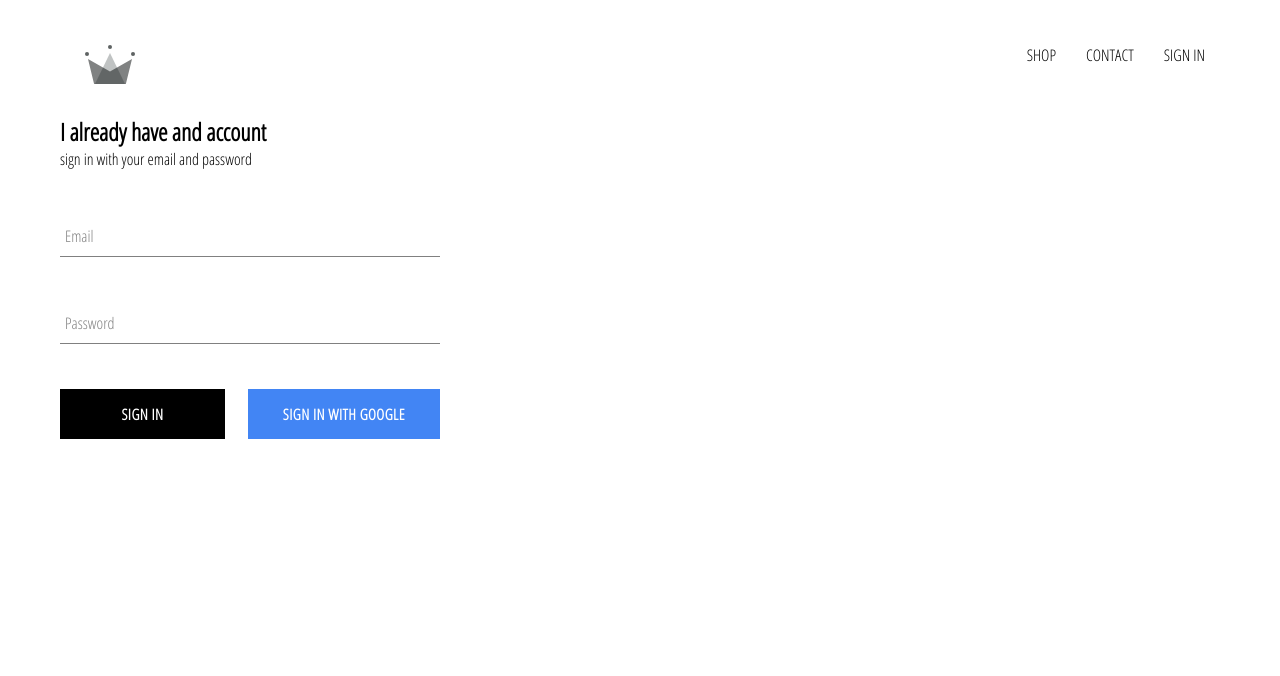
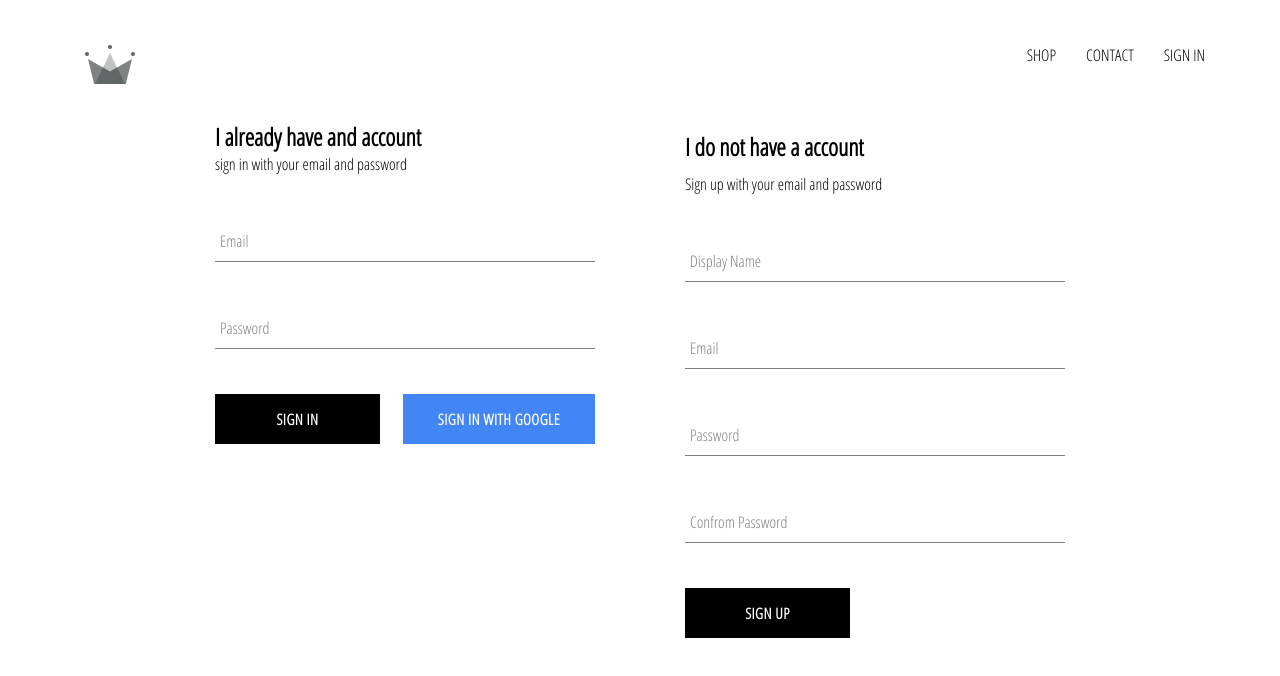
Before and after one commit to nishad8898/crwn-clothing, a React (Create React App) app: page /signin in a window 1280 px wide. Shown: the top 676 px of the page. Built offline with nearby package versions, Linux system fonts and the light colour scheme; no server answers.

Commit message:
included firebase util, created methods to store user data into firebase

```diff
--- a/src/App.js
+++ b/src/App.js
@@ -5,7 +5,7 @@ import Header from './components/header/header.component';
 import HomePage from './pages/homepage/homepage.component';
 import ShopPage from './pages/shop/shop.component';
 import SignInAndSignUpPage from './pages/sign-in-and-sign-up/sign-in-and-sign-up.component';
-import { auth } from './firebase/firebase.utils';
+import { auth, createUserProfileDocument } from './firebase/firebase.utils';
 
 class App extends React.Component {
 
@@ -16,12 +16,27 @@ class App extends React.Component {
     }
   }
 
-  unSubscribeFromAuth = null;
+  unSubscribeFromAuth =  null;
 
   componentDidMount(){
-    this.unSubscribeFromAuth = auth.onAuthStateChanged(user => {
-      this.setState({currentUser: user});
-      console.log(user);
+    this.unSubscribeFromAuth = auth.onAuthStateChanged(async userAuth => {
+      if(userAuth){
+        const userRef = await createUserProfileDocument(userAuth);
+        userRef.onSnapshot(snapShot => {
+          this.setState(
+            {
+              currentUser: {
+                id:snapShot.id,
+                ...snapShot.data()
+              }
+            }
+          );
+        })
+      } else{
+        this.setState({
+          currentUser:userAuth
+        });
+      }
     })
   }
 
--- /dev/null
+++ b/src/components/sign-up/sign-up.component.jsx
@@ -0,0 +1,92 @@
+import React from 'react';
+import './sign-up.styles.scss';
+import FormInput from '../form-input/form-input.component';
+import CustomButton from '../custom-button/custom-button.component';
+import { auth, createUserProfileDocument } from '../../firebase/firebase.utils';
+
+class SignUp extends React.Component{
+    constructor(){
+        super();
+        this.state = {
+            displayName: '',
+            email: '',
+            password: '',
+            confirmPassword: ''
+        }
+    }
+
+    handleSubmit = async (event) =>{
+        event.preventDefault();
+
+        const { displayName, email, password, confirmPassword } = this.state;
+
+        if(password !== confirmPassword){
+            alert("password didn't match");
+            return;
+        }
+
+        try{
+            const {user} = await auth.createUserWithEmailAndPassword(email, password);
+            await createUserProfileDocument(user, {displayName});
+            this.setState({
+                displayName: '',
+                email: '',
+                password: '',
+                confirmPassword: ''
+            });
+        }catch(error){
+            console.log("error occure while creating user", error.message);
+        }
+    }
+
+    handleChange = (event) =>{
+        const { name, value } = event.target;
+        this.setState({[name]: value});
+    }
+
+    render(){
+
+        const { displayName, email, password, confirmPassword } = this.state;
+
+        return(
+            <div className='sign-up' >
+                <h2 className='title' >I do not have a account</h2>
+                <span>Sign up with your email and password</span>
+                <form className='sign-up-form' onSubmit={this.handleSubmit} >
+                <FormInput
+                    type='text'
+                    name='displayName'
+                    value={displayName}
+                    label='Display Name'
+                    onChange= {this.handleChange}
+                    required />
+                <FormInput
+                    type='email'
+                    name='email'
+                    value={email}
+                    label='Email'
+                    onChange= {this.handleChange}
+                    required />
+                <FormInput
+                    type='password'
+                    name='password'
+                    value={password}
+                    label='Password'
+                    onChange= {this.handleChange}
+                    required />
+                <FormInput
+                    type='password'
+                    name='confirmPassword'
+                    value={confirmPassword}
+                    label='Confrom Password'
+                    onChange= {this.handleChange}
+                    required />
+                <CustomButton type='submit' >sign up</CustomButton>
+                </form>
+            </div>
+        )
+    }
+
+}
+
+export default SignUp;
--- /dev/null
+++ b/src/components/sign-up/sign-up.styles.scss
@@ -0,0 +1,9 @@
+.sign-up{
+    display: flex;
+    flex-direction: column;
+    width: 380px;
+
+    .title{
+        margin: 10px 0;
+    }
+}
--- a/src/firebase/firebase.utils.js
+++ b/src/firebase/firebase.utils.js
@@ -11,6 +11,32 @@ const config = {
     appId: "1:726402471127:web:3e7d7de95f1a2d9cf3cc92"
 };
 
+export const createUserProfileDocument = async ( userAuth, additionalData) => {
+
+    if(!userAuth) return;
+
+    const userRef = firestore.doc(`users/${userAuth.uid}`);
+    const snapShot = await userRef.get();
+
+    if(!snapShot.exists) {
+        const { displayName, email } = userAuth;
+        const createdAt = new Date();
+        try{
+            await userRef.set({
+                displayName,
+                email,
+                createdAt,
+                ...additionalData
+            })
+        }catch(error){
+            console.log('error creating user',error.message)
+        }
+    }
+
+    return userRef;
+
+}
+
 firebase.initializeApp(config);
 
 export const auth = firebase.auth();
--- a/src/pages/sign-in-and-sign-up/sign-in-and-sign-up.component.jsx
+++ b/src/pages/sign-in-and-sign-up/sign-in-and-sign-up.component.jsx
@@ -1,10 +1,12 @@
 import React from 'react';
 import './sign-in-and-sign-up.styles.scss';
 import SignIn from '../../components/sign-in/sign-in.component';
+import SignUp from '../../components/sign-up/sign-up.component';
 
 const SignInAndSignUpPage = () =>(
     <div className='sign-in-and-sign-up' >
         <SignIn/>
+        <SignUp/>
     </div>
 )
 
--- a/src/pages/sign-in-and-sign-up/sign-in-and-sign-up.styles.scss
+++ b/src/pages/sign-in-and-sign-up/sign-in-and-sign-up.styles.scss
@@ -0,0 +1,6 @@
+.sign-in-and-sign-up{
+    width: 850px;
+    display: flex;
+    justify-content: space-between;
+    margin: 30px auto;
+}
```
